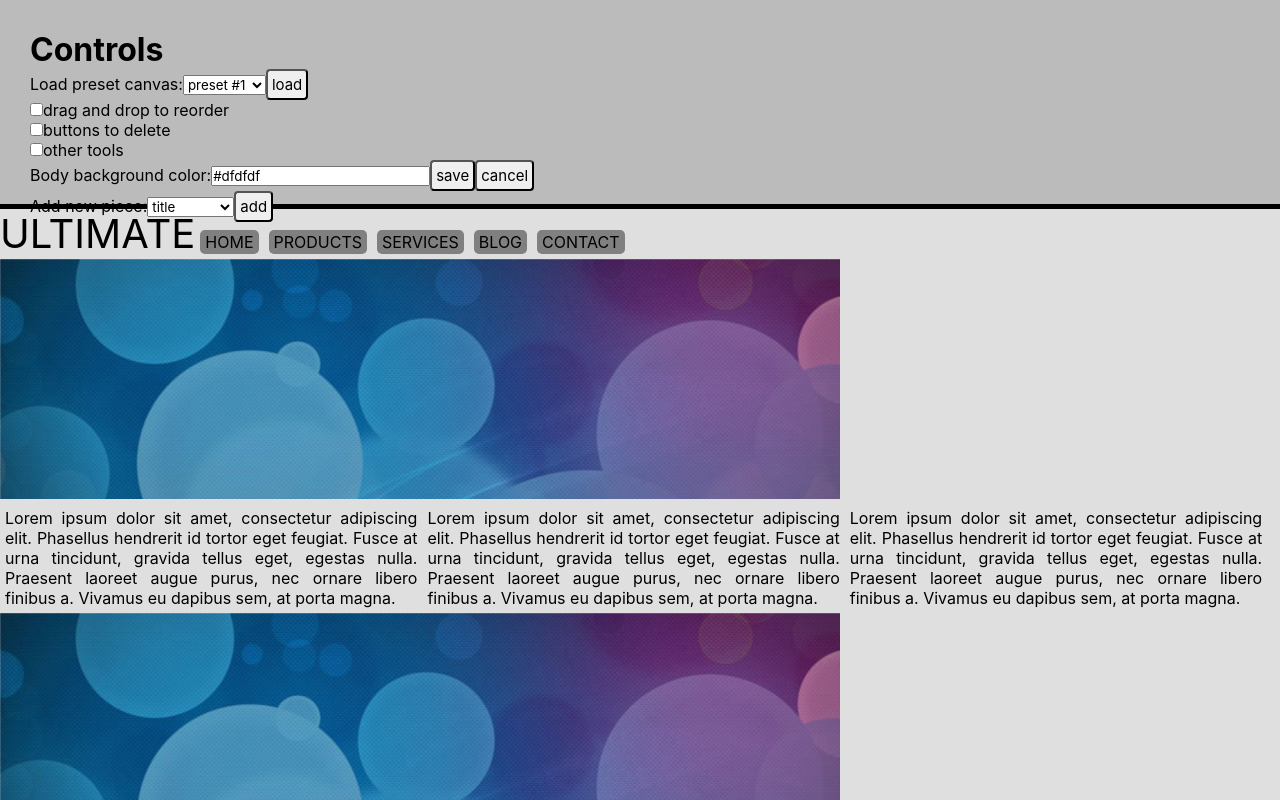
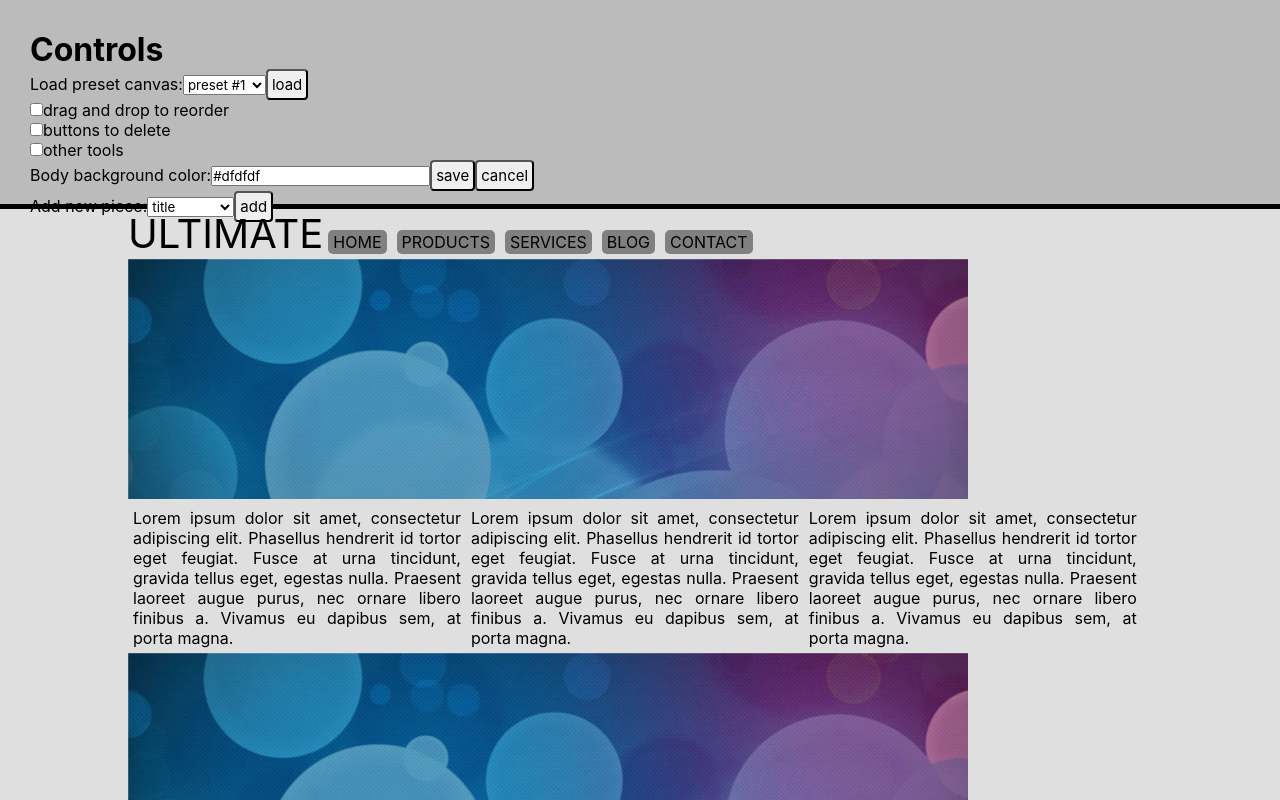
Before and after one commit to bananno/designer, a React (Create React App) app: page / in a window 1280 px wide. Shown: the top 800 px of the page. Built offline with nearby package versions, Linux system fonts and the light colour scheme.

Commit message:
Add width attribute for canvas sections

```diff
--- a/public/stylesheets/pieces.css
+++ b/public/stylesheets/pieces.css
@@ -1,5 +1,17 @@
 
 /* SECTION */
+
+.canvas-section {
+  width: 100%;
+}
+
+.canvas-section-inner {
+  margin: auto;
+}
+
+.canvas-section.editing-true {
+  border: 3px solid red;
+}
 
 /* PIECE */
 
--- a/src/components/Section.js
+++ b/src/components/Section.js
@@ -46,10 +46,13 @@ class Section extends Component {
     let className = 'canvas-section editing-' + this.state.showEditTools;
 
     let sectionStyle = {};
+    let innerStyle = {};
 
     if (this.props.section.backgroundColor) {
       sectionStyle.backgroundColor = this.props.section.backgroundColor;
     }
+
+    innerStyle.width = this.props.section.width;
 
     return (
       <div className={className} style={sectionStyle}>
@@ -64,7 +67,9 @@ class Section extends Component {
           </div>
           <button onClick={this.hideEditTools} className="done-button">done</button>
         </div>
-        {this.props.children}
+        <div className="canvas-section-inner" style={innerStyle}>
+          {this.props.children}
+        </div>
       </div>
     );
   }
--- a/src/helpers/createPiece.js
+++ b/src/helpers/createPiece.js
@@ -6,6 +6,8 @@ function createPiece(newPiece) {
 
   if (newPiece.type == null) {
     newPiece.type = 'other';
+  } else if (newPiece.type === 'section') {
+    newPiece.width = '80%';
   } else if (newPiece.type === 'title') {
     newPiece.text = newPiece.text || 'TITLE';
     newPiece.textInput = newPiece.text;
```
